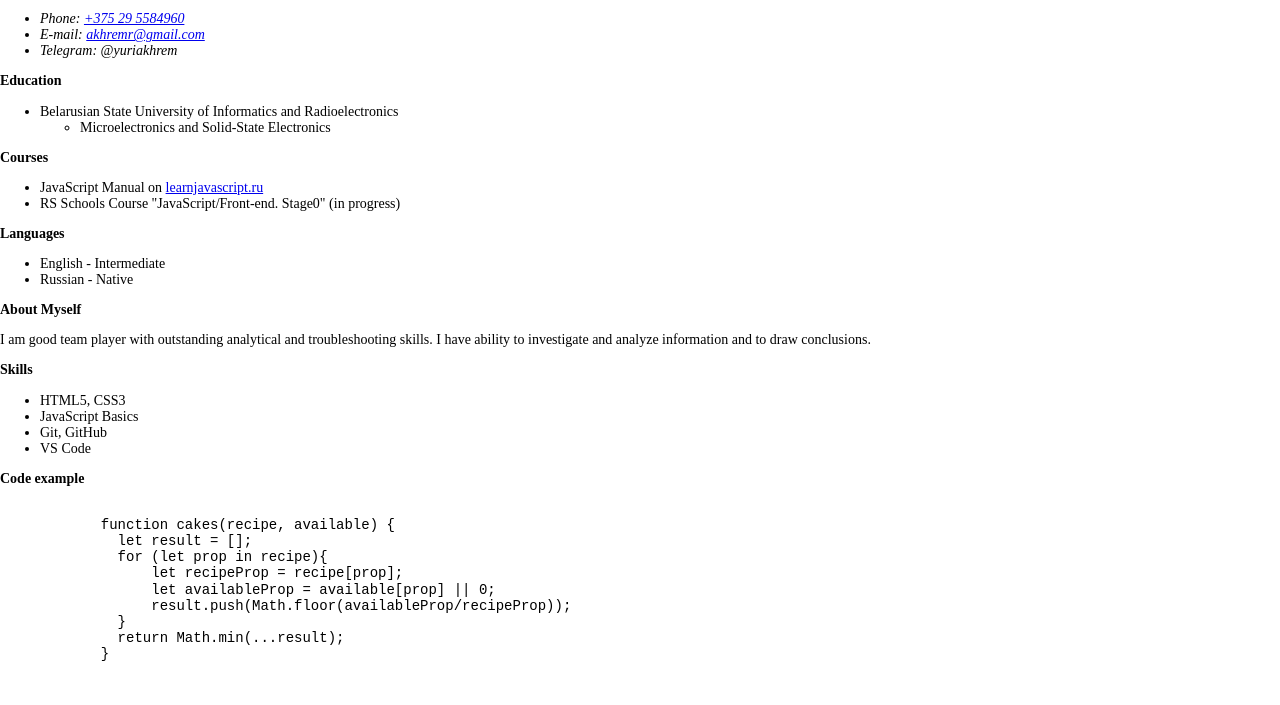
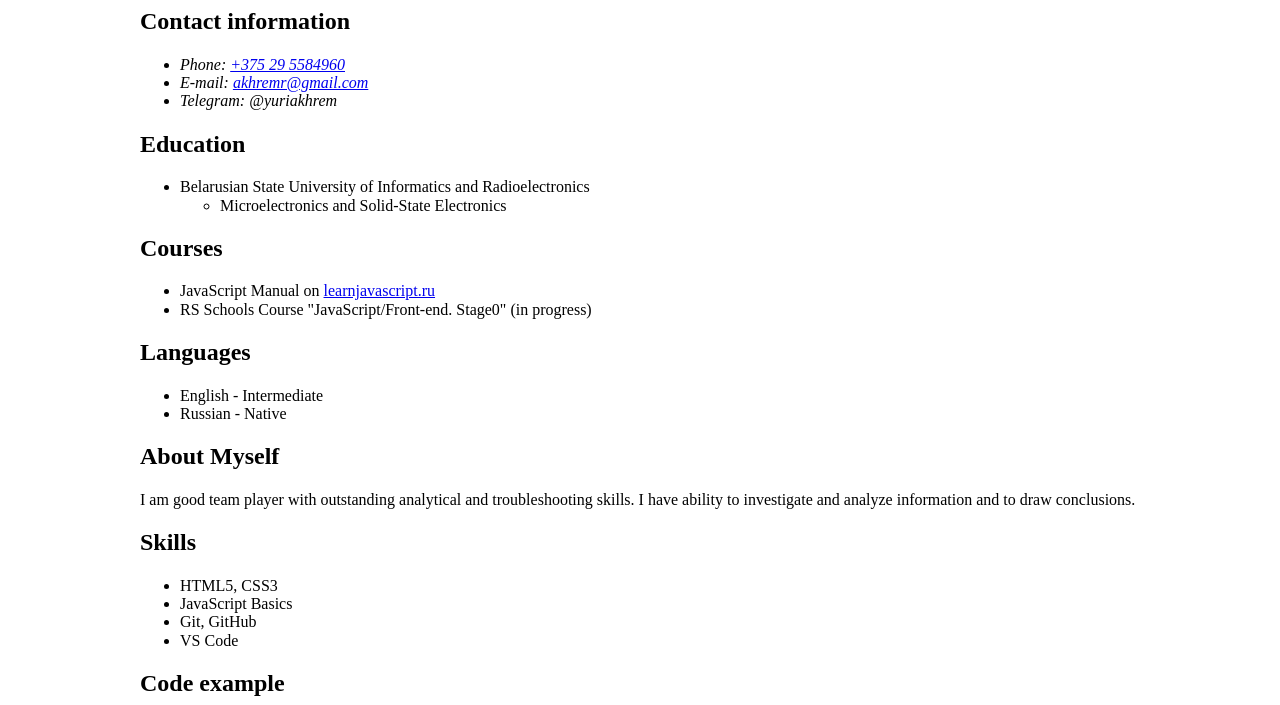
Before and after one commit to akhremYuri/rsschool-cv, a plain HTML site: page index.html in a window 1280 px wide. Shown: the part 181-886 px from the top of the page. Drawn offline with Linux system fonts and the light colour scheme.

Commit message:
feat: add wrapper

```diff
--- a/index.html
+++ b/index.html
@@ -9,6 +9,7 @@
     <link rel="stylesheet" href="styles/style.css" />
   </head>
   <body>
+    <div class="wrapper">
       <nav>
         <ul>
           <li><a href="#about-myself">About Me</a></li>
@@ -68,9 +69,9 @@
         <section>
           <h2 id="about-myself">About Myself</h2>
           <p>
-          I am good team player with outstanding analytical and troubleshooting
-          skills. I have ability to investigate and analyze information and to
-          draw conclusions.
+            I am good team player with outstanding analytical and
+            troubleshooting skills. I have ability to investigate and analyze
+            information and to draw conclusions.
           </p>
         </section>
         <section>
@@ -106,5 +107,6 @@
         </section>
       </main>
       <footer></footer>
+    </div>
   </body>
 </html>
--- a/styles/style.css
+++ b/styles/style.css
@@ -1,3 +1,4 @@
-* {
-  font-size: 14px;
+.wrapper {
+  width: 1000px;
+  margin: 0 auto;
 }
```
Lines whose indentation alone changed are shown as unchanged.
